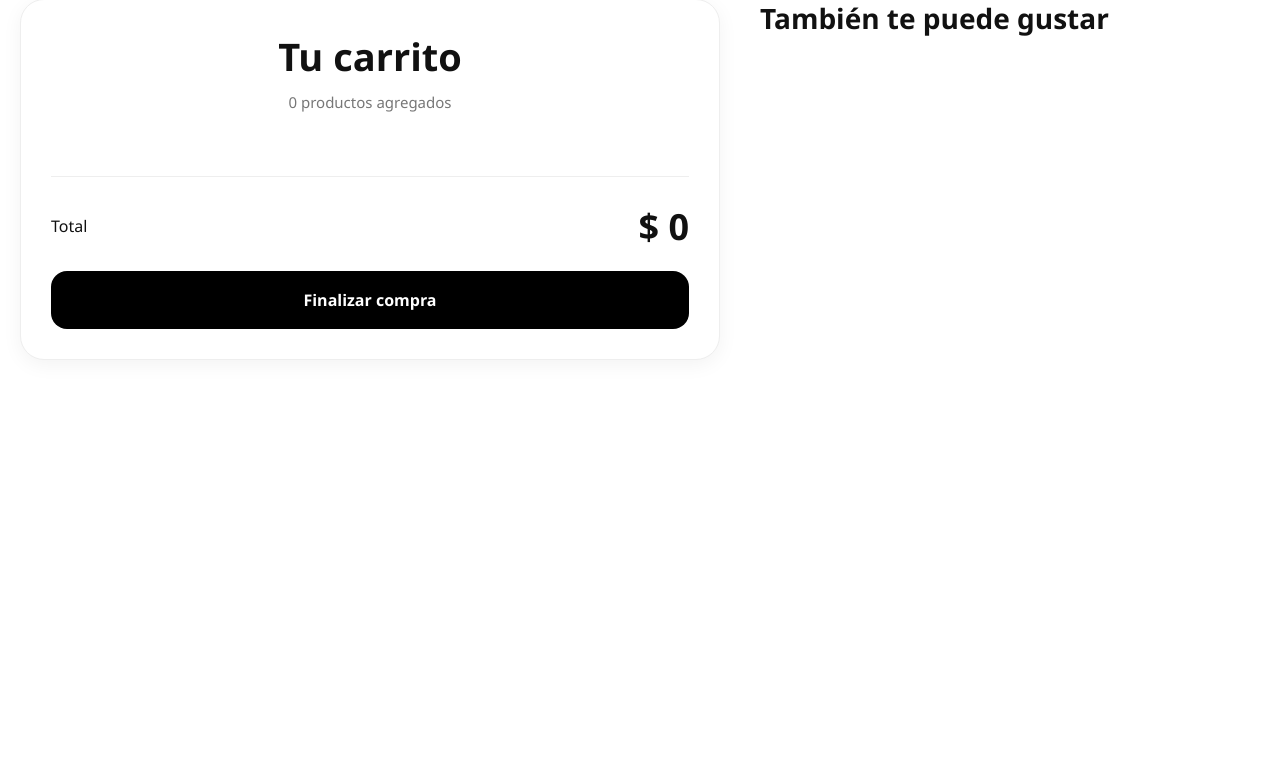
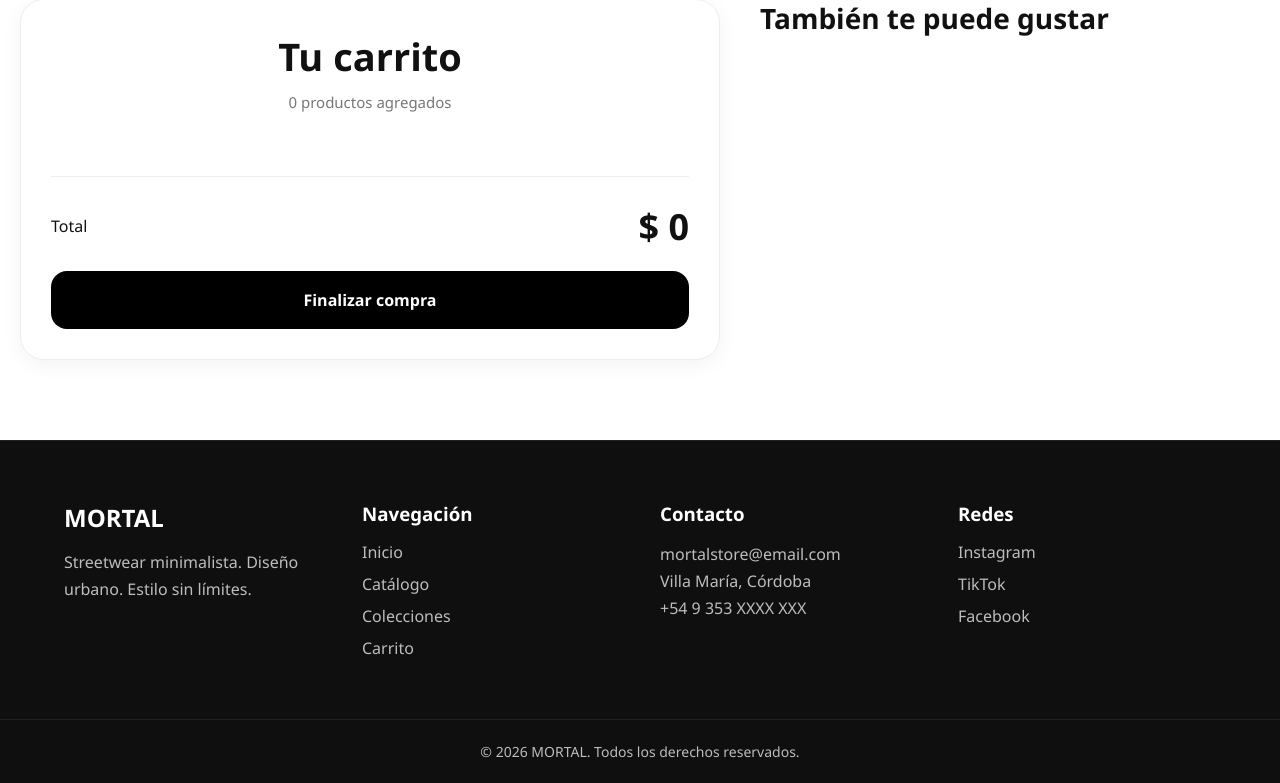
Before and after one commit to TotiManuel/Tienda, a Flask app: page /carrito in a window 1280 px wide. Shown: the part 108-891 px from the top of the page. Before the commit the page ends 468 px from the top, so only its background shows below. Run offline with Flask 3, Linux system fonts and the light colour scheme; data that the repository does not hold is empty; some libraries are stand-ins or nearby versions.

Commit message:
Add footer

```diff
--- a/static/css/global.css
+++ b/static/css/global.css
@@ -1900,3 +1900,91 @@ hr{
     }
 
 }
+
+/* =========================
+   FOOTER
+========================= */
+
+.footer {
+
+    background: #0f0f0f;
+
+    color: white;
+
+    margin-top: 80px;
+
+    padding-top: 60px;
+
+    border-top: 1px solid #222;
+
+}
+
+.footer-container {
+
+    width: 90%;
+
+    max-width: 1400px;
+
+    margin: auto;
+
+    display: grid;
+
+    grid-template-columns:
+    repeat(auto-fit, minmax(220px, 1fr));
+
+    gap: 40px;
+
+    padding-bottom: 50px;
+
+}
+
+.footer h2,
+.footer h3 {
+
+    margin-bottom: 15px;
+
+}
+
+.footer p {
+
+    color: #bdbdbd;
+
+    line-height: 1.7;
+
+}
+
+.footer a {
+
+    display: block;
+
+    color: #bdbdbd;
+
+    text-decoration: none;
+
+    margin-bottom: 10px;
+
+    transition: 0.3s;
+
+}
+
+.footer a:hover {
+
+    color: white;
+
+    transform: translateX(4px);
+
+}
+
+.footer-copy {
+
+    border-top: 1px solid #222;
+
+    text-align: center;
+
+    padding: 20px;
+
+    color: #888;
+
+    font-size: 14px;
+
+}
--- a/templates/base.html
+++ b/templates/base.html
@@ -4,13 +4,22 @@
 
     <meta charset="UTF-8">
 
+    <meta
+        name="viewport"
+        content="width=device-width, initial-scale=1.0"
+    >
+
     <title>
         {% block titulo %}{% endblock %}
     </title>
 
-    <link rel="stylesheet" href="/static/css/global.css">
+    <link
+        rel="stylesheet"
+        href="/static/css/global.css"
+    >
 
 </head>
+
 <body>
 
 {% include 'components/menu.html' %}
@@ -18,5 +27,104 @@
 {% block contenido %}
 {% endblock %}
 
+<!-- FOOTER -->
+
+<footer class="footer">
+
+    <div class="footer-container">
+
+        <!-- MARCA -->
+
+        <div class="footer-brand">
+
+            <h2>MORTAL</h2>
+
+            <p>
+                Streetwear minimalista.
+                Diseño urbano.
+                Estilo sin límites.
+            </p>
+
+        </div>
+
+        <!-- LINKS -->
+
+        <div class="footer-links">
+
+            <h3>Navegación</h3>
+
+            <a href="/">
+                Inicio
+            </a>
+
+            <a href="/catalogo">
+                Catálogo
+            </a>
+
+            <a href="/colecciones">
+                Colecciones
+            </a>
+
+            <a href="/carrito">
+                Carrito
+            </a>
+
+        </div>
+
+        <!-- CONTACTO -->
+
+        <div class="footer-contacto">
+
+            <h3>Contacto</h3>
+
+            <p>
+                mortalstore@email.com
+            </p>
+
+            <p>
+                Villa María, Córdoba
+            </p>
+
+            <p>
+                +54 9 353 XXXX XXX
+            </p>
+
+        </div>
+
+        <!-- REDES -->
+
+        <div class="footer-redes">
+
+            <h3>Redes</h3>
+
+            <a href="#">
+                Instagram
+            </a>
+
+            <a href="#">
+                TikTok
+            </a>
+
+            <a href="#">
+                Facebook
+            </a>
+
+        </div>
+
+    </div>
+
+    <!-- COPYRIGHT -->
+
+    <div class="footer-copy">
+
+        <p>
+            © 2026 MORTAL.
+            Todos los derechos reservados.
+        </p>
+
+    </div>
+
+</footer>
+
 </body>
 </html>
```
Also changed, not shown: Page.txt (+27 -15 lines).
